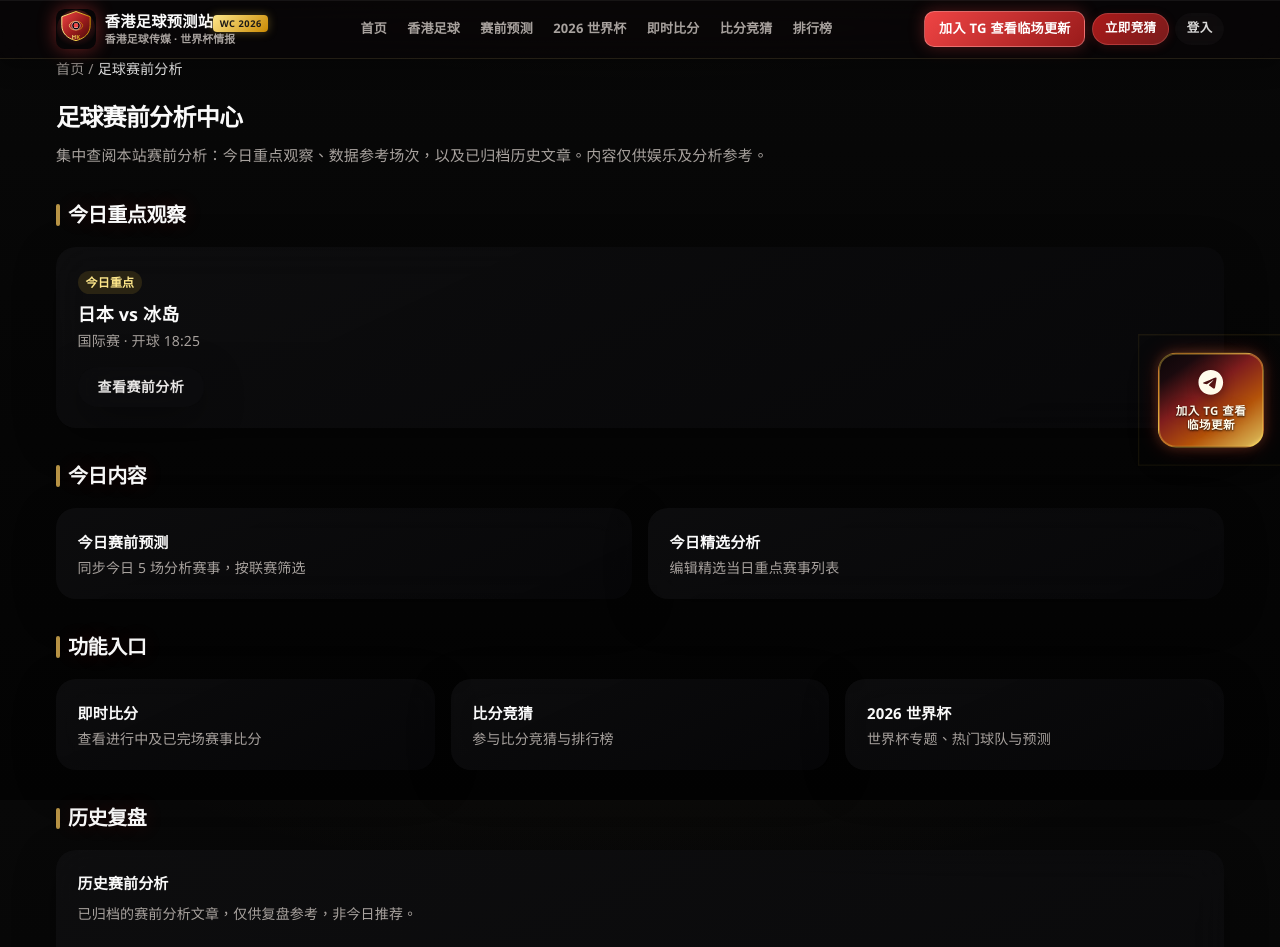
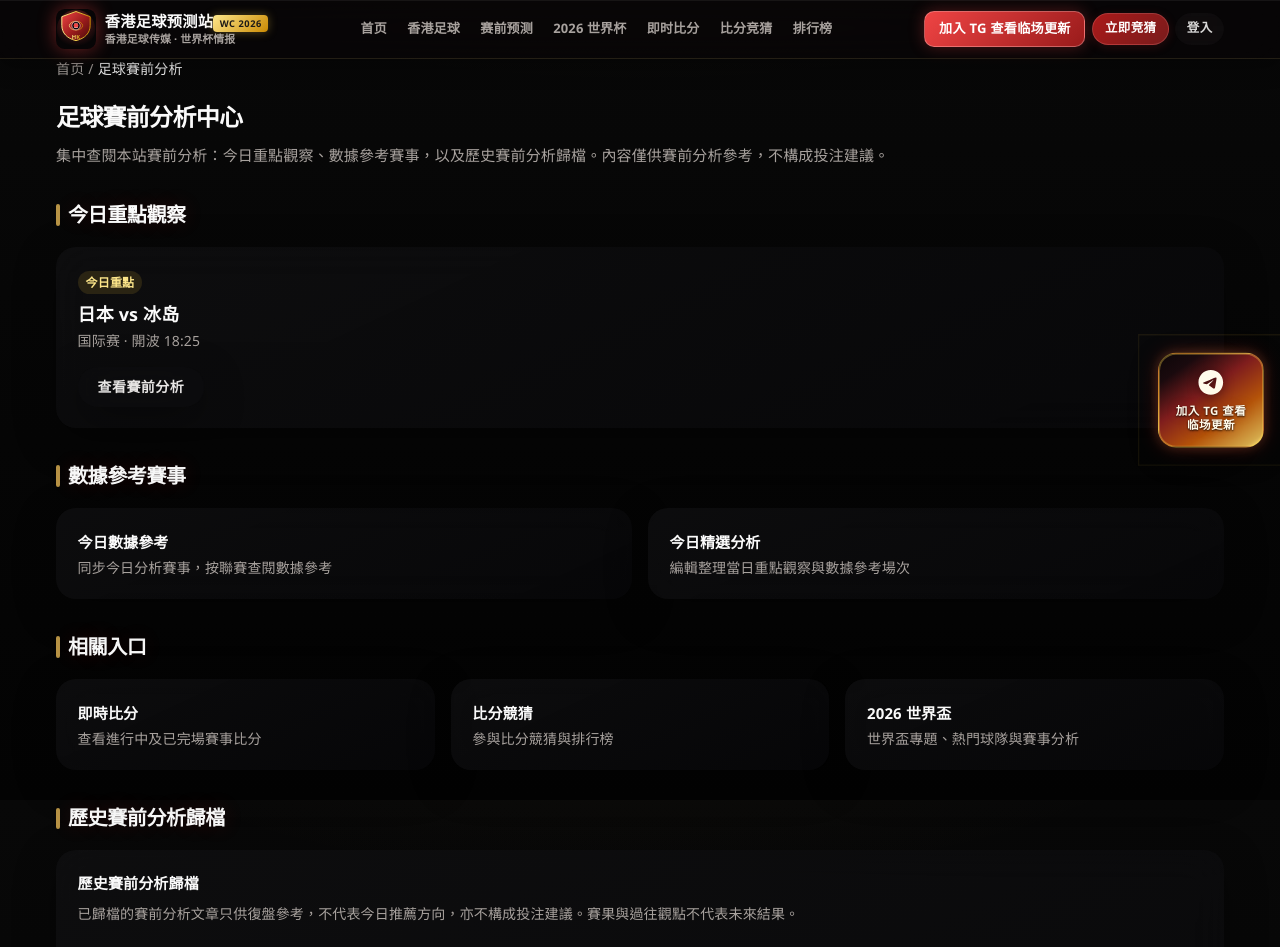
Before and after one commit to mingu3038-png/hkfootballpro, a Next.js app: page /football-analysis in a window 1280 px wide. Shown: the top 947 px of the page. Built offline with nearby package versions, Linux system fonts and the light colour scheme; no server answers.

Commit message:
Improve football analysis hub copy
Co-authored-by: Cursor <cursoragent@cursor.com>

```diff
--- a/src/app/football-analysis/page.tsx
+++ b/src/app/football-analysis/page.tsx
@@ -11,10 +11,15 @@ import {
 import { buildStaticMetadata } from '@/lib/seo/build-metadata';
 import type { Metadata } from 'next';
 
+const PAGE_TITLE = '足球賽前分析中心｜香港足球分析';
+const PAGE_DESCRIPTION =
+  '香港足球賽前分析中心：今日重點觀察、數據參考賽事與歷史賽前分析歸檔。內容僅供賽前分析參考，不構成投注建議。';
+
 export const metadata: Metadata = buildStaticMetadata(
-  '足球赛前分析中心',
-  '今日重点观察、数据参考与历史赛前分析归档，集中查阅本站赛前分析内容。',
-  '/football-analysis'
+  '足球賽前分析中心',
+  PAGE_DESCRIPTION,
+  '/football-analysis',
+  PAGE_TITLE
 );
 
 export default function FootballAnalysisPage() {
@@ -23,12 +28,12 @@ export default function FootballAnalysisPage() {
 
   return (
     <div className="container py-8 max-w-3xl">
-      <Breadcrumb items={[{ label: '足球赛前分析' }]} />
+      <Breadcrumb items={[{ label: '足球賽前分析' }]} />
 
       <header className="mb-8">
-        <h1 className="text-3xl font-bold mb-3">足球赛前分析中心</h1>
+        <h1 className="text-3xl font-bold mb-3">足球賽前分析中心</h1>
         <p className="text-[var(--text-muted)] leading-relaxed">
-          集中查阅本站赛前分析：今日重点观察、数据参考场次，以及已归档历史文章。内容仅供娱乐及分析参考。
+          集中查閱本站賽前分析：今日重點觀察、數據參考賽事，以及歷史賽前分析歸檔。內容僅供賽前分析參考，不構成投注建議。
         </p>
       </header>
 
@@ -36,13 +41,13 @@ export default function FootballAnalysisPage() {
 
       <AnalysisHubLinkGrid
         id="football-analysis-today"
-        title="今日内容"
+        title="數據參考賽事"
         links={ANALYSIS_HUB_TODAY_LINKS}
       />
 
       <AnalysisHubLinkGrid
         id="football-analysis-features"
-        title="功能入口"
+        title="相關入口"
         links={ANALYSIS_HUB_FEATURE_LINKS}
         columns={3}
       />
@@ -50,7 +55,7 @@ export default function FootballAnalysisPage() {
       {archivedGroups.length > 0 ? (
         <section className="mb-4" aria-labelledby="football-analysis-review-title">
           <h2 id="football-analysis-review-title" className="section-title">
-            历史复盘
+            歷史賽前分析歸檔
           </h2>
           <ArchivedAnalysisSection groups={archivedGroups} />
         </section>
--- a/src/components/football-analysis/ArchivedAnalysisSection.tsx
+++ b/src/components/football-analysis/ArchivedAnalysisSection.tsx
@@ -14,10 +14,10 @@ export function ArchivedAnalysisSection({ groups }: ArchivedAnalysisSectionProps
       aria-labelledby="football-analysis-archive-title"
     >
       <h3 id="football-analysis-archive-title" className="text-lg font-bold mb-2">
-        历史赛前分析
+        歷史賽前分析歸檔
       </h3>
       <p className="text-sm text-[var(--text-muted)] mb-5 leading-relaxed">
-        已归档的赛前分析文章，仅供复盘参考，非今日推荐。
+        已歸檔的賽前分析文章只供復盤參考，不代表今日推薦方向，亦不構成投注建議。賽果與過往觀點不代表未來結果。
       </p>
 
       {groups.map((group) => (
--- a/src/components/football-analysis/TodaySpotlightCard.tsx
+++ b/src/components/football-analysis/TodaySpotlightCard.tsx
@@ -9,18 +9,18 @@ export function TodaySpotlightCard({ spotlight }: TodaySpotlightCardProps) {
   return (
     <section className="mb-8" aria-labelledby="football-analysis-spotlight-title">
       <h2 id="football-analysis-spotlight-title" className="section-title">
-        今日重点观察
+        今日重點觀察
       </h2>
       <div className="card p-4">
         <div className="mb-4">
-          <span className="badge badge-upcoming mb-2 inline-block">今日重点</span>
+          <span className="badge badge-upcoming mb-2 inline-block">今日重點</span>
           <p className="text-lg font-bold leading-snug">{spotlight.matchLabel}</p>
           <p className="text-sm text-[var(--text-muted)] mt-1">
-            {spotlight.league} · 开球 {spotlight.kickoffTime}
+            {spotlight.league} · 開波 {spotlight.kickoffTime}
           </p>
         </div>
         <Link href={spotlight.href} className="btn btn-outline text-sm">
-          查看赛前分析
+          查看賽前分析
         </Link>
       </div>
     </section>
--- a/src/lib/football-analysis-archive.ts
+++ b/src/lib/football-analysis-archive.ts
@@ -6,7 +6,7 @@ import {
 import { isDailySpotlight } from '@/types/coverage-tier';
 import type { SeoArticle } from '@/types/seo-article';
 
-export type ArchivedAnalysisTag = '历史记录' | '已归档' | '非今日推荐';
+export type ArchivedAnalysisTag = '歷史記錄' | '已歸檔' | '非今日推薦';
 
 export interface ArchivedAnalysisItem {
   slug: string;
@@ -36,9 +36,9 @@ function subtractDays(isoDate: string, days: number): string {
 
 function resolveArchiveTag(article: SeoArticle): ArchivedAnalysisTag {
   const tier = article.options?.coverageTier;
-  if (isDailySpotlight(tier)) return '历史记录';
-  if (tier === 'data_reference') return '已归档';
-  return '非今日推荐';
+  if (isDailySpotlight(tier)) return '歷史記錄';
+  if (tier === 'data_reference') return '已歸檔';
+  return '非今日推薦';
 }
 
 function toArchiveItem(article: SeoArticle, date: string): ArchivedAnalysisItem {
--- a/src/lib/football-analysis-hub.ts
+++ b/src/lib/football-analysis-hub.ts
@@ -35,31 +35,31 @@ export interface AnalysisHubLink {
 
 export const ANALYSIS_HUB_TODAY_LINKS: AnalysisHubLink[] = [
   {
-    label: '今日赛前预测',
+    label: '今日數據參考',
     href: '/football-predictions',
-    desc: '同步今日 5 场分析赛事，按联赛筛选',
+    desc: '同步今日分析賽事，按聯賽查閱數據參考',
   },
   {
-    label: '今日精选分析',
+    label: '今日精選分析',
     href: '/football-predictions/today',
-    desc: '编辑精选当日重点赛事列表',
+    desc: '編輯整理當日重點觀察與數據參考場次',
   },
 ];
 
 export const ANALYSIS_HUB_FEATURE_LINKS: AnalysisHubLink[] = [
   {
-    label: '即时比分',
+    label: '即時比分',
     href: '/live-scores',
-    desc: '查看进行中及已完场赛事比分',
+    desc: '查看進行中及已完場賽事比分',
   },
   {
-    label: '比分竞猜',
+    label: '比分競猜',
     href: '/predict',
-    desc: '参与比分竞猜与排行榜',
+    desc: '參與比分競猜與排行榜',
   },
   {
-    label: '2026 世界杯',
+    label: '2026 世界盃',
     href: '/world-cup-2026',
-    desc: '世界杯专题、热门球队与预测',
+    desc: '世界盃專題、熱門球隊與賽事分析',
   },
 ];
```
